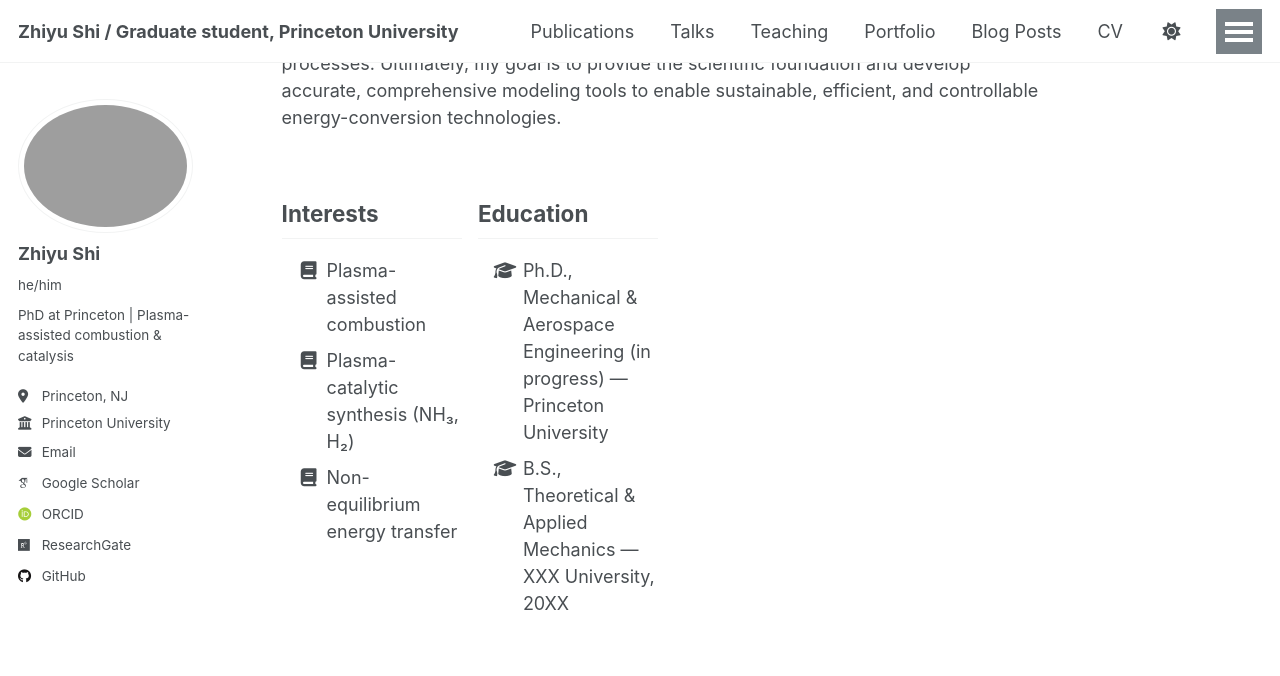
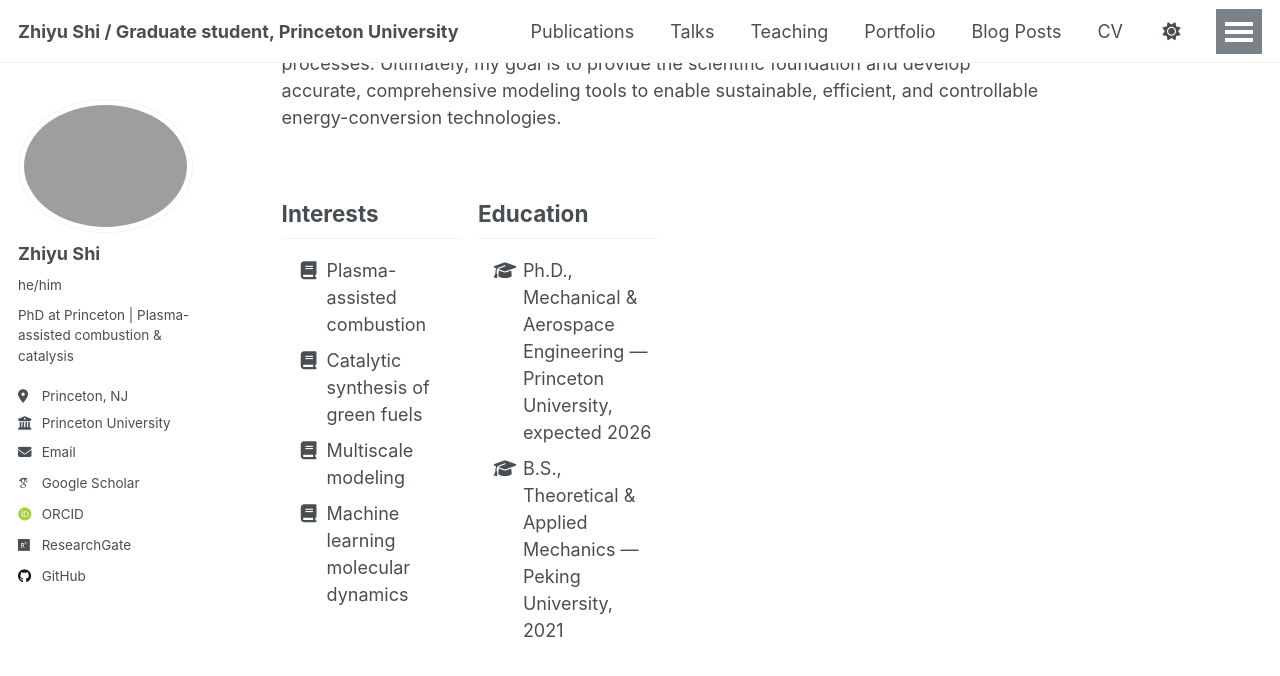
Before and after one commit to Zhi-yu-Shi/zhi-yu-shi.github.io, a Jekyll site: the page built from index.md, in a window 1280 px wide and 900 px high, scrolled down 485 px. Shown: the top 676 px of the window. Built offline with Jekyll 4.4.1, drawn with Linux system fonts in a browser that asks for light colours; some web fonts are replaced; a script that is not in the unit is left out.

Commit message:
Update index.md

```diff
--- a/index.md
+++ b/index.md
@@ -13,28 +13,23 @@ I study plasma-assisted combustion and chemical synthesis, driven by the broader
 To achieve this, I have developed a multiscale modeling framework that integrates quantum-chemistry calculations (DFT), machine learning molecular dynamics (ML-MD), and large-scale parallel simulations of reactive flows. This framework allows me to connect fundamental reaction mechanisms with real-world plasma and combustion processes. Ultimately, my goal is to provide the scientific foundation and develop accurate, comprehensive modeling tools to enable sustainable, efficient, and controllable energy-conversion technologies.
 
 <div class="grid">
-  <!-- 左列：Interests -->
-  <div class="grid__item one-half">
+  <!-- Interests 在左边 -->
+  <div class="grid__item one-half first">
     <h2>Interests</h2>
     <ul class="fa-ul">
       <li><span class="fa-li"><i class="fas fa-book"></i></span> Plasma-assisted combustion</li>
-      <li><span class="fa-li"><i class="fas fa-book"></i></span> Plasma-catalytic synthesis (NH₃, H₂)</li>
-      <li><span class="fa-li"><i class="fas fa-book"></i></span> Non-equilibrium energy transfer</li>
+      <li><span class="fa-li"><i class="fas fa-book"></i></span> Catalytic synthesis of green fuels</li>
+      <li><span class="fa-li"><i class="fas fa-book"></i></span> Multiscale modeling</li>
+      <li><span class="fa-li"><i class="fas fa-book"></i></span> Machine learning molecular dynamics</li>
     </ul>
   </div>
 
-  <!-- 右列：Education -->
-  <div class="grid__item one-half">
+  <!-- Education 在右边 -->
+  <div class="grid__item one-half last">
     <h2>Education</h2>
     <ul class="fa-ul">
-      <li>
-        <span class="fa-li"><i class="fas fa-graduation-cap"></i></span>
-        Ph.D., Mechanical & Aerospace Engineering (in progress) — Princeton University
-      </li>
-      <li>
-        <span class="fa-li"><i class="fas fa-graduation-cap"></i></span>
-        B.S., Theoretical & Applied Mechanics — XXX University, 20XX
-      </li>
+      <li><span class="fa-li"><i class="fas fa-graduation-cap"></i></span> Ph.D., Mechanical & Aerospace Engineering — Princeton University, expected 2026</li>
+      <li><span class="fa-li"><i class="fas fa-graduation-cap"></i></span> B.S., Theoretical & Applied Mechanics — Peking University, 2021</li>
     </ul>
   </div>
 </div>
```
